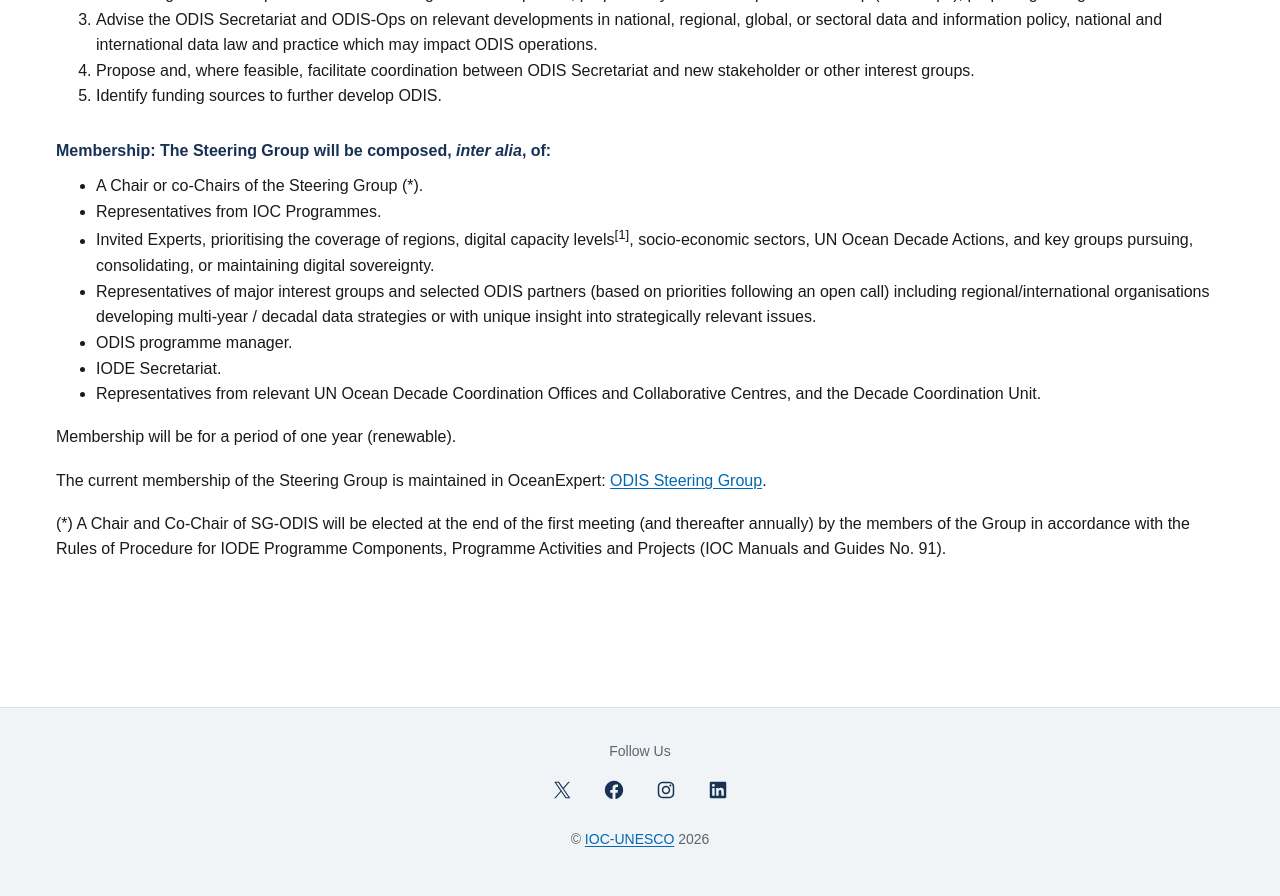
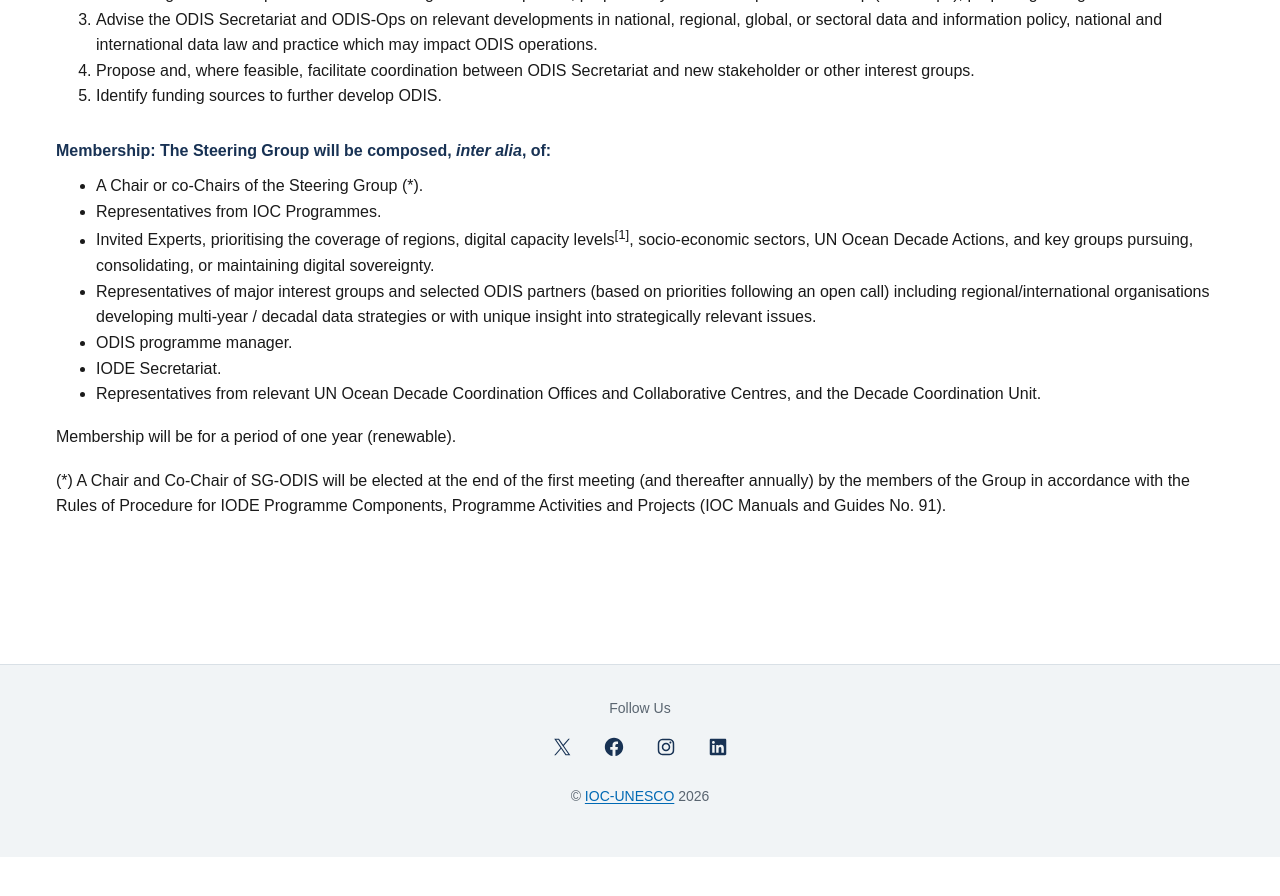
Before and after one commit to iodepo/odis-website, a Jekyll site: the page built from _pages/overview-governance.html, in a window 1280 px wide and 900 px high, scrolled down 995 px. Shown: the top 896 px of the window. Built offline with Jekyll 4.4.1, drawn with Linux system fonts in a browser that asks for light colours; after the commit the page ends 1852 px from its top, so only the background shows below that.

Commit message:
Revert the OceanExpert group link on the governance page
Not adding SG membership to the site yet; this stays tracked in #1 instead.
The group ID is recorded there so it is not lost.

Keeps the migrate.py clobber guard from db2af54, which is unrelated to the
content change.

Co-Authored-By: Claude Opus 5 (1M context) <noreply@anthropic.com>

```diff
--- a/_pages/overview-governance.html
+++ b/_pages/overview-governance.html
@@ -45,6 +45,4 @@ permalink: /overview/governance/
   <li>Representatives from relevant UN Ocean Decade Coordination Offices and Collaborative Centres, and the Decade Coordination Unit.</li>
 </ul>
 <p>Membership will be for a period of one year (renewable).</p>
-<p>The current membership of the Steering Group is maintained in OceanExpert:
-<a href="https://oceanexpert.org/group/472">ODIS Steering Group</a>.</p>
 <p>(*) A Chair and Co-Chair of SG-ODIS will be elected at the end of the first meeting (and thereafter annually) by the members of the Group in accordance with the Rules of Procedure for IODE Programme Components, Programme Activities and Projects (IOC Manuals and Guides No. 91).</p>
```
